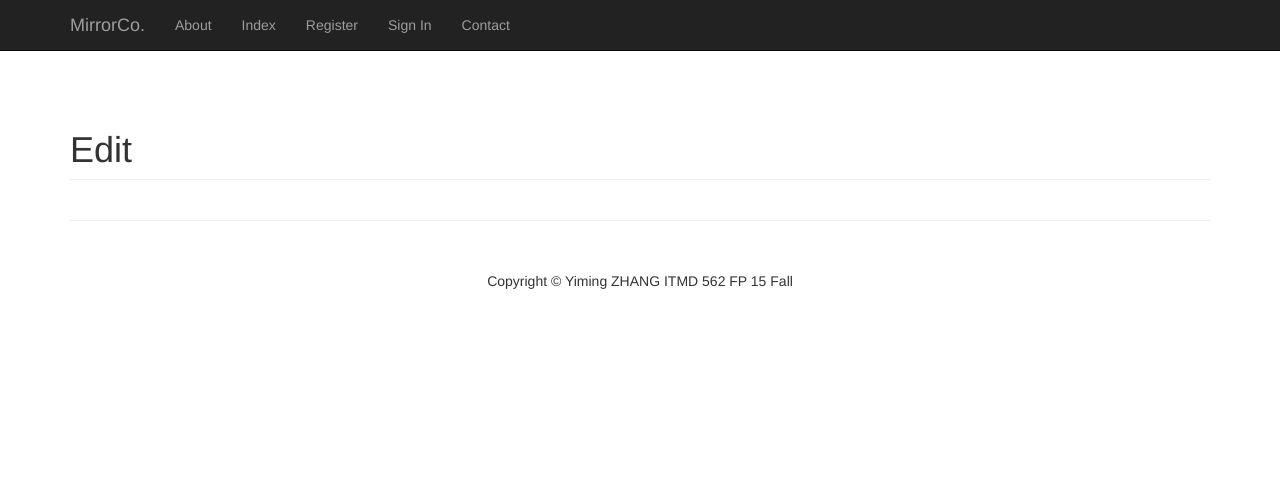
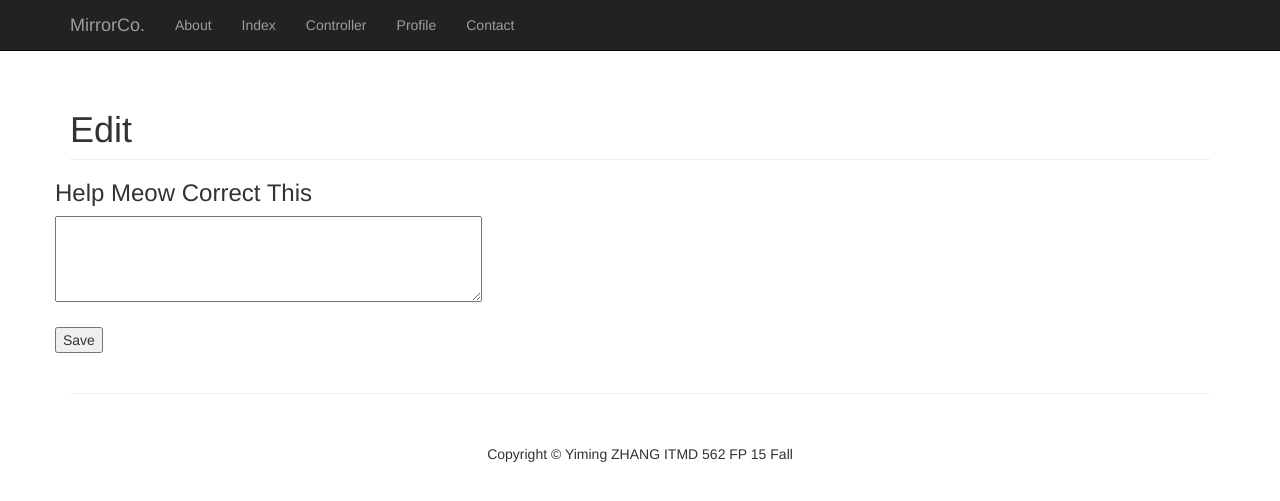
Before and after one commit to Langenoir1878/MirrorCo, a PHP site: page /meowedit.php in a window 1280 px wide. Shown: the top 501 px of the page. Run offline with PHP 8.4, Linux system fonts and the light colour scheme; the visitor is signed in with stand-in values (Sample User, id 1); data comes from the database, SQL or seed files in the repository; both versions use the stored data as it was after the commit.

Commit message:
controller, data, edit,teachme added logical blocks

```diff
--- a/meowedit.php
+++ b/meowedit.php
@@ -25,6 +25,11 @@ $repo = new \yzhan214\fp\MeowRepo();
 $aId = isset($_GET['id'])?$_GET['id']:'';
 $aRec = $repo->getRecordById($aId);
 #print "Retrieved ID is: ".$aId;
+
+
+//input memo filed
+$input = isset($_POST['memo']) ? $_POST['memo']:'';
+
 ?>
 
 <!DOCTYPE html>
@@ -82,11 +87,11 @@ $aRec = $repo->getRecordById($aId);
                     </li>
 
                     <li>
-                        <a href="register.php">Register</a>
+                        <a href="controller.php">Controller</a>
                     </li>
 
                     <li>
-                        <a href="login.php">Sign In</a>
+                        <a href="profile.php">Profile</a>
                     </li>
 
                     <li>
@@ -111,24 +116,51 @@ $aRec = $repo->getRecordById($aId);
                <h1 class="page-header">Edit</h1>
             </div>
 
+            <?php if($_SERVER['REQUEST_METHOD'] =='POST'): ?>
+
+            <?php
+                //save input memo
+                $aRec->setRec($input);
+                $repo->saveRecord($aRec);
+
+                ?>
+
+                <div style="text-align: center">
+                <br>
+                <p><b>Thank you for helping Meow correct this!</b></p>
+                <p><?php print $aRec->getRec();?> </p>
+                <br><br>
+                <p><font color = "#bf8040"><a href = "controller.php"><u>Return to My Controller</u></a></font><p>
+                <br><br>
+
+            <!--font color = "#bf8040"><h3-->
+                <br>
+
+            <!--DB connection testing -->
+                <?php
+                    //print $aRec->getRec();
+                ?>
+            <!--/h3></font-->
+
+            <?php else: ?>
 
 
-            <font color = "#bf8040"><h3>
-                <br>
-            <!--DB connection-->
-                <?php
-                    print $aRec->getRec();
-                ?>
-            </h3></font>
+                <form action = "#" method="post">
+                    <h3>Help Meow Correct This</h3>
+                        <textarea rows="4" cols="50" name = "memo"><?php print $aRec->getRec();?></textarea>
+                            <br><br>
+                        <input type="submit" value="Save">
+                    <br>
+                </form>
+
+
+            <?php endif;?>
+
 
                 <br>
 
     </div>
-
-
-
-
-
+    <!--page content div end above-->
 
 
         <hr>
--- a/teachme.php
+++ b/teachme.php
@@ -84,11 +84,11 @@ $input = isset($_POST['memo']) ? $_POST['memo']:'';
                     </li>
 
                     <li>
-                        <a href="register.php">Register</a>
+                        <a href="controller.php">Controller</a>
                     </li>
 
                     <li>
-                        <a href="login.php">Sign In</a>
+                        <a href="profile.php">Profile</a>
                     </li>
 
                     <li>
```
Also changed, not shown: controller.php (+6 -1 lines), data/meow_record.sqlite.
